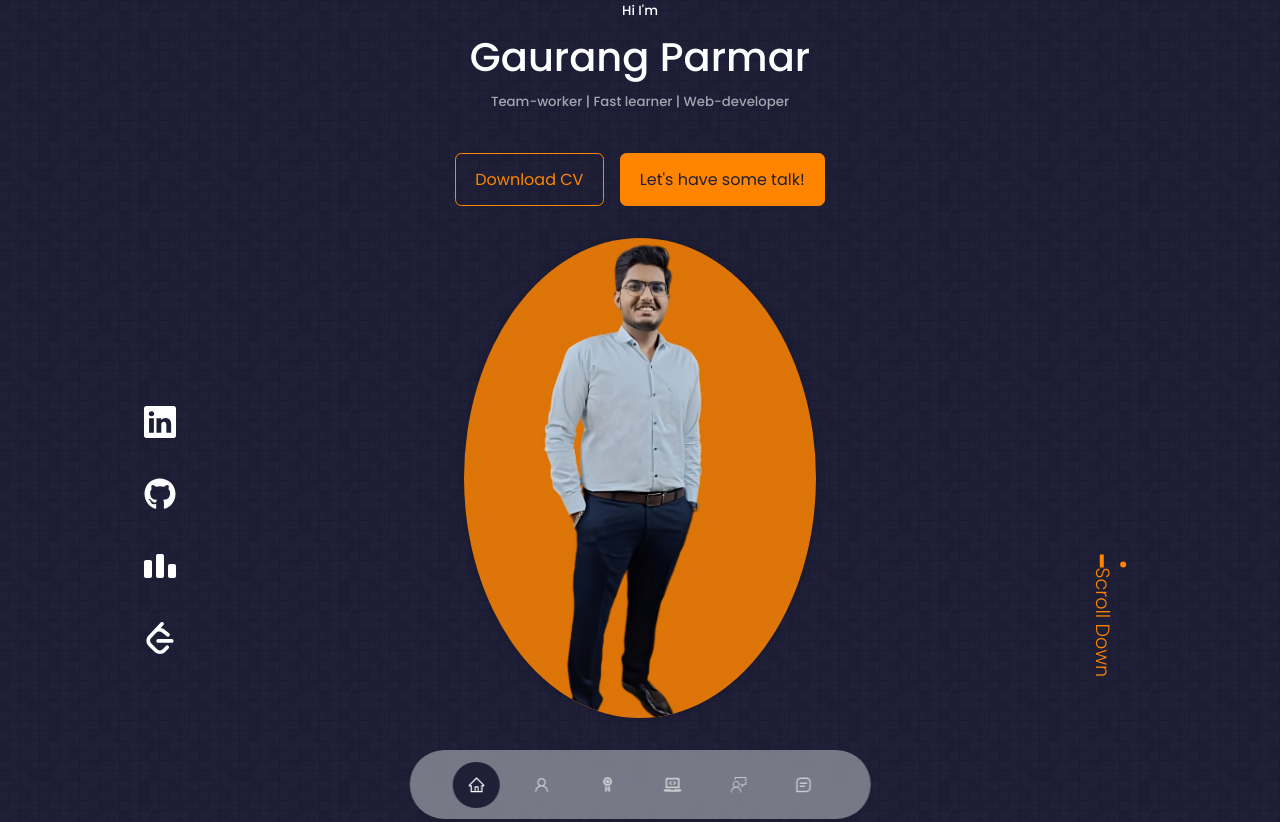
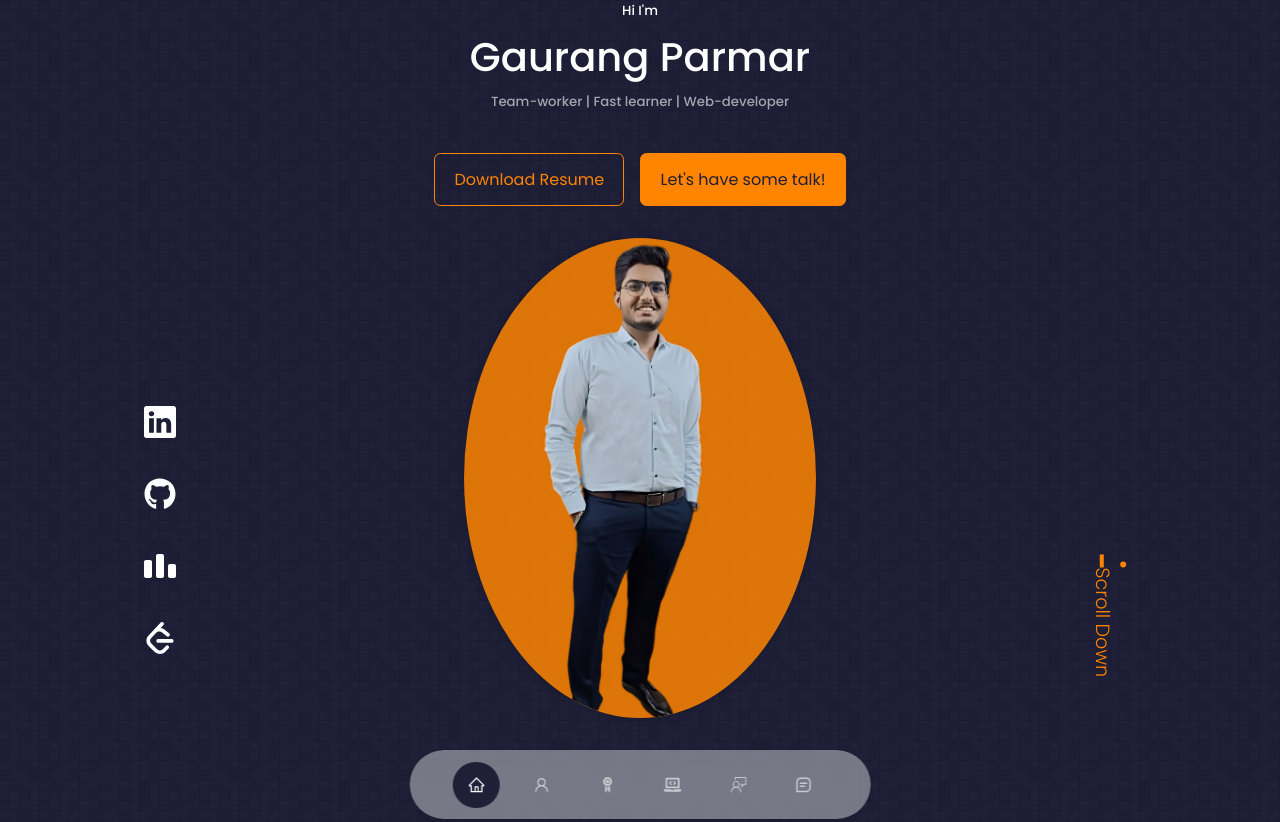
Before and after one commit to GaurangParmar1810/Portfolio-React, a React (Create React App) app: page / in a window 1280 px wide. Shown: the top 822 px of the page. Built offline with nearby package versions, Linux system fonts and the light colour scheme.

Commit message:
CV->Resume changed

```diff
--- a/src/components/header/CTA.jsx
+++ b/src/components/header/CTA.jsx
@@ -1,11 +1,11 @@
 import React from 'react'
 import './header.css'
-import CV from '../../assets/Gaurang_Parmar_CV.pdf'
+import CV from '../../assets/Gaurang_Parmar_Resume.pdf'
 
 const CTA = () => {
   return (
     <div className="cta">
-        <a href={CV} download className='btn'> Download CV</a>
+        <a href={CV} download className='btn'> Download Resume</a>
         <a href="#contact" className='btn btn-primary'>Let's have some talk!</a>
     </div>
   )
```
Also changed, not shown: 1 other file (tests, documents, lock files or other folders).
